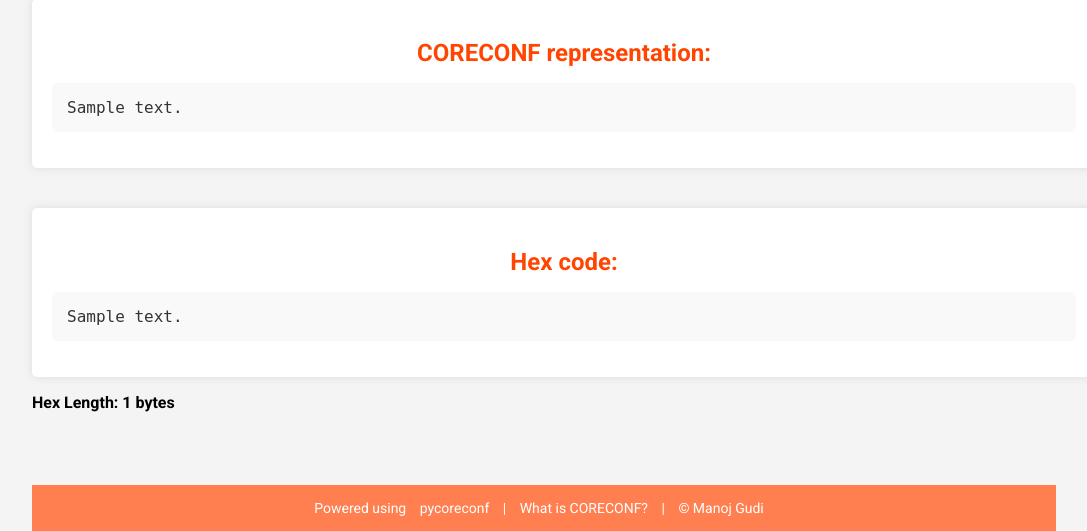
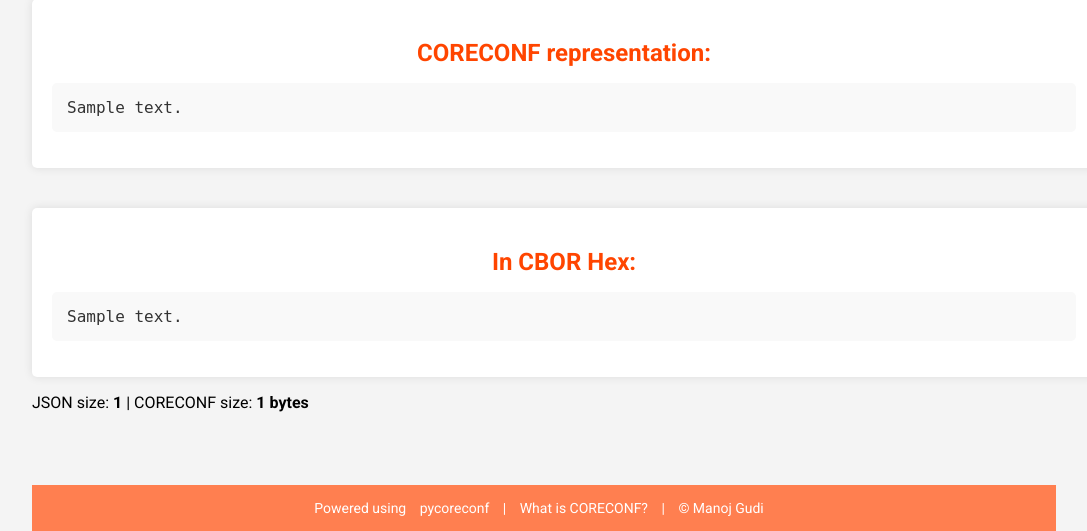
Before and after one commit to manojgudi/coreconf-webservice, a Flask app: template templates/index.html in a window 1280 px wide. Shown: the part 785-1316 px from the top of the page, without its empty margins (96-1183 px from the left). Run offline with Flask 3, Linux system fonts and the light colour scheme; the template is opened without the code that fills it: most values are stand-ins (such as "Sample title", 1, 10 or a date in 2020); some libraries are stand-ins or nearby versions.

Commit message:
Added original json size and fixed hex length calculation

```diff
--- a/app.py
+++ b/app.py
@@ -63,7 +63,7 @@ def index():
         if errMessage:
             return render_template('index.html', output_text=errMessage)
 
-        return render_template('index.html', output_text=outputText, hex_text=hexText, hex_length=len(hexText), sid_text_raw=sidTextRaw, data_text_raw=dataTextRaw)
+        return render_template('index.html', output_text=outputText, hex_text=hexText, json_length=len(json.dumps(dataJSON)), hex_length=int(len(hexText)/2), sid_text_raw=sidTextRaw, data_text_raw=dataTextRaw)
 
     # If it's a GET request (e.g., page refresh), render with empty outputText
     return render_template('index.html')
--- a/templates/index.html
+++ b/templates/index.html
@@ -86,10 +86,10 @@
 
         {%if hex_text %}
         <div class="result">
-            <h2>Hex code:</h2>
+            <h2>In CBOR Hex:</h2>
             <pre id="json-result">{{ hex_text }}</pre>
         </div>
-        <p align="left"><b>Hex Length: {{hex_length}} bytes</b></p>
+        <p align="left">JSON size: <b>{{json_length}} </b>| CORECONF size: <b> {{hex_length}} bytes</b></p>
         {% endif %}
         <br><br><br>
         <footer>
@@ -102,4 +102,5 @@
 
 
 </body>
+
 </html>
```
